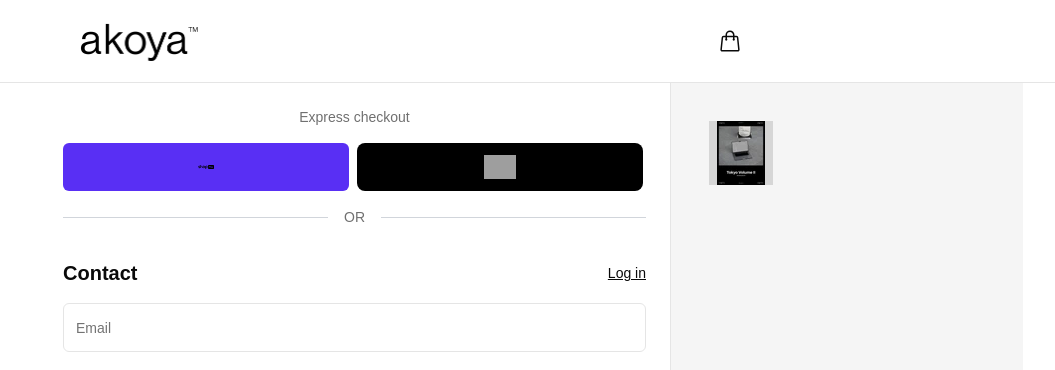
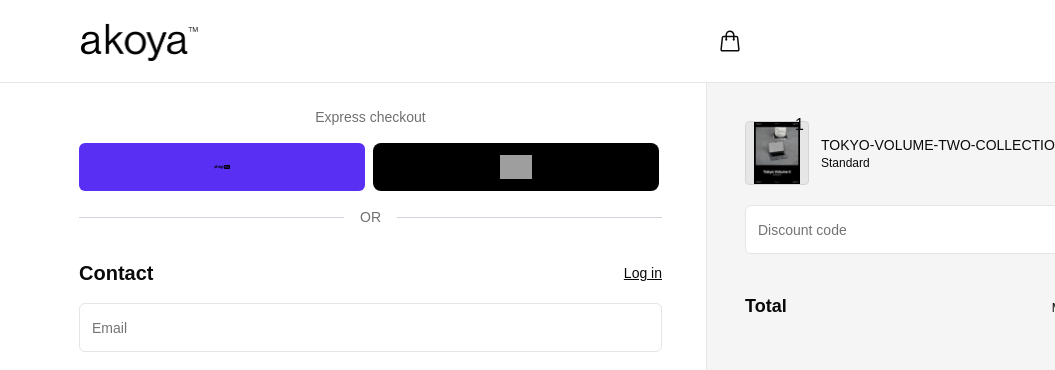
Before and after one commit to GTuguldur/akoma-9, a Next.js app: page / in a window 1280 px wide. Shown: the top 370 px of the page, without its empty margins (225-1280 px from the left). Built offline with nearby package versions, Linux system fonts and the light colour scheme; grey boxes are pictures that could not be loaded.

Commit message:
Almost Done

```diff
--- a/app/globals.css
+++ b/app/globals.css
@@ -76,3 +76,14 @@ body {
     @apply bg-background text-foreground;
   }
 }
+
+
+span .quantity{
+  display: flex;
+  justify-content: center;
+  border: 50%;
+  border-color: rgb(102, 102, 102);
+  color: white;
+  width: 5;
+  height: 5;
+}
--- a/components/MainSection.tsx
+++ b/components/MainSection.tsx
@@ -33,11 +33,11 @@ interface MainSectionProps {
 
 export default function MainSection({ children }: MainSectionProps) {
   return (
-    <div className="max-w-7xl ml-[200px] px-8">
+    <div className="ml-[200px]">
       {/* Flex container for two sections */}
       <div className="flex justify-between">
         {/* Left Section */}
-        <div className="flex-1 p-6 ml-8">
+        <div className="flex-1 p-6 mr-5 ml-20">
           <p className="flex justify-center text-sm text-[rgb(112,112,112)]">Express checkout</p>
           <div className="flex space-x-2 pt-4">
             <Button className="flex items-center justify-center w-[286px] h-[48px] bg-[rgb(89,47,244)] text-white">
@@ -77,7 +77,7 @@ export default function MainSection({ children }: MainSectionProps) {
             <a className="underline text-sm" href="">Log in</a>
           </div>
           <div className="flex-1 items-center">
-            <Input className="py-4 mb-4 w-100% h-[49px]" type="email" placeholder="Email" />
+            <Input className="py-4 mb-4 w-100% " type="email" placeholder="Email" />
             <div className="flex items-center gap-[10px]">
               <Checkbox /> <Label className="my-4">Email me with news and offers</Label>
             </div>
@@ -126,7 +126,7 @@ export default function MainSection({ children }: MainSectionProps) {
           <h1 className="my-4 font-semibold">Billing address</h1>
           <div className="flex-1 ">
             <Select>
-              <SelectTrigger className="mt-4 h-[49px]">
+              <SelectTrigger className="mt-4 ">
                 <SelectValue placeholder="Country" />
               </SelectTrigger>
               <SelectContent>
@@ -136,14 +136,14 @@ export default function MainSection({ children }: MainSectionProps) {
               </SelectContent>
             </Select>
             <div className="flex mt- gap-[14px] ">
-              <Input className="mt-4 h-[49px]" type="string" placeholder="First name" />
-              <Input className="mt-4 h-[49px]" type="string" placeholder="Last name" />
+              <Input className="mt-4 " type="string" placeholder="First name" />
+              <Input className="mt-4 " type="string" placeholder="Last name" />
             </div>
-            <Input className="mt-4 h-[49px]" type="string" placeholder="Company (optional)" />
-            <Input className="mt-4 h-[49px]" type="string" placeholder="Address" />
+            <Input className="mt-4 " type="string" placeholder="Company (optional)" />
+            <Input className="mt-4 " type="string" placeholder="Address" />
             <div className="flex gap-[14px]">
-              <Input className="mt-4 h-[49px]" type="string" placeholder="City" />
-              <Input className="mt-4 h-[49px]" type="string" placeholder="Postal code (optional)" />
+              <Input className="mt-4 " type="string" placeholder="City" />
+              <Input className="mt-4 " type="string" placeholder="Postal code (optional)" />
             </div>
             <h1 className="my-4 font-semibold">Remember me</h1>
             <div className="flex gap-[10px] p-4 items-center border rounded-lg">
@@ -172,9 +172,33 @@ export default function MainSection({ children }: MainSectionProps) {
 
 
         {/* Right Section */}
-        <div className="w-[1500px] bg-[rgb(245,245,245)] border-l p-[38px]">
-          <div className="flex justify-center bg-[rgb(214,214,214)] w-[64px] h-[64px]">
-            <img src="/image/Tokyo-Volume-II_64x64.jpg" alt="Image on the right"/>
+        <div className="flex-1/2 relative top-0 w-[1500px] bg-[rgb(245,245,245)] border-l p-[38px]">
+          <div className="sticky top-10">
+            <div className="flex">
+              <div className="flex justify-center bg-[rgb(230,230,230)] w-[64px] h-[64px] rounded-sm border border-[rgb(214,214,214)]">
+                <img src="/image/Tokyo-Volume-II_64x64.jpg" alt="Image on the right" />
+                <div className="flex absolute top-[-8px] left-[50px]">
+                  <span className="quantity">1</span>
+                </div>
+              </div>
+              <div className="flex flex-col justify-center pl-3">
+                <p className="text-sm">TOKYO-VOLUME-TWO-COLLECTION</p>
+                <p className="text-xs">Standard</p>
+              </div>
+              <div className="flex items-center pl-10 pb-4 text-sm">
+                <p>₮152,000.00</p>
+              </div>
+            </div>
+            <div className="flex w-[440px] gap-4 py-5">
+              <Input type="email" placeholder="Discount code" />
+              <Button className="w-[69px] h-[51px] bg-[rgb(237,237,237)] text-[rgb(102, 102, 102) border border-[rgb(237,237,237)]]">Apply</Button>
+            </div>
+            <div className="flex gap-[265px] my-4">
+              <h1 className="text-lg font-bold">Total</h1>
+              <div className="flex items-baseline gap-2">
+                <p className="flex text-xs ">MNT</p> <h1 className="text-lg font-semibold">₮152,000.00</h1>
+              </div>
+            </div>
           </div>
         </div>
       </div>
--- a/components/ui/input.tsx
+++ b/components/ui/input.tsx
@@ -11,7 +11,7 @@ const Input = React.forwardRef<HTMLInputElement, InputProps>(
       <input
         type={type}
         className={cn(
-          "flex h-10 w-full rounded-md border border-input bg-background px-3 py-2 text-sm ring-offset-background file:border-0 file:bg-transparent file:text-sm file:font-medium file:text-foreground placeholder:text-muted-foreground focus-visible:outline-none focus-visible:ring-2 focus-visible:ring-ring focus-visible:ring-offset-2 disabled:cursor-not-allowed disabled:opacity-50",
+          "flex h-[49px] w-full rounded-md border border-input bg-background px-3 py-2 text-sm ring-offset-background file:border-0 file:bg-transparent file:text-sm file:font-medium file:text-foreground placeholder:text-muted-foreground focus-visible:outline-none focus-visible:ring-2 focus-visible:ring-ring focus-visible:ring-offset-2 disabled:cursor-not-allowed disabled:opacity-50",
           className
         )}
         ref={ref}
```
